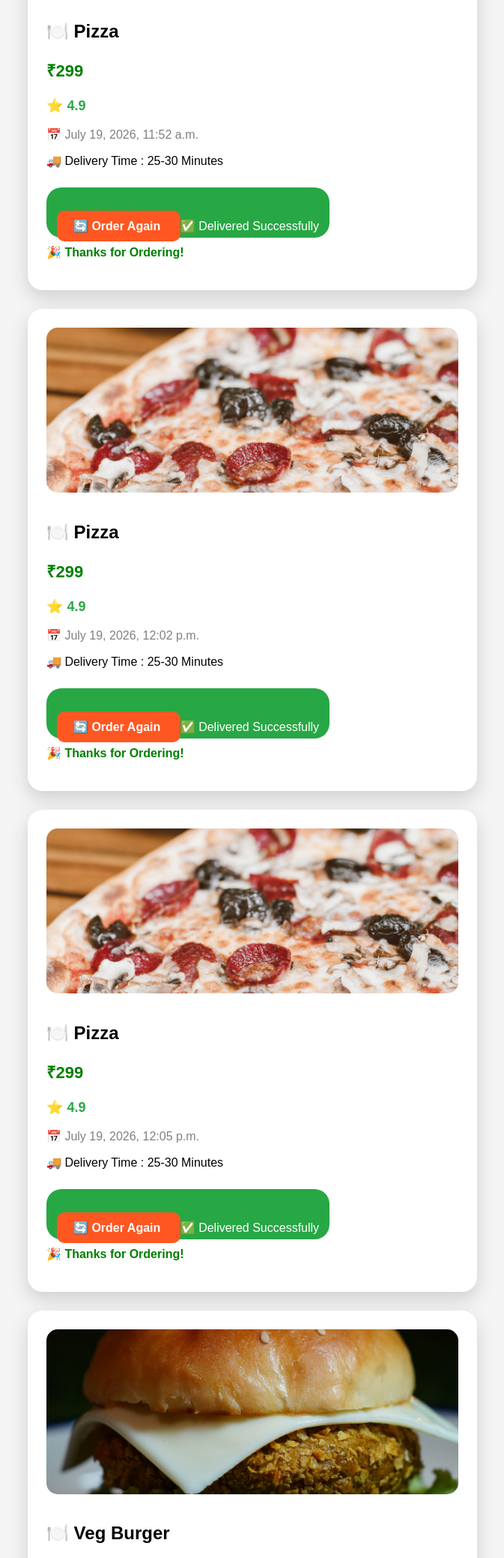
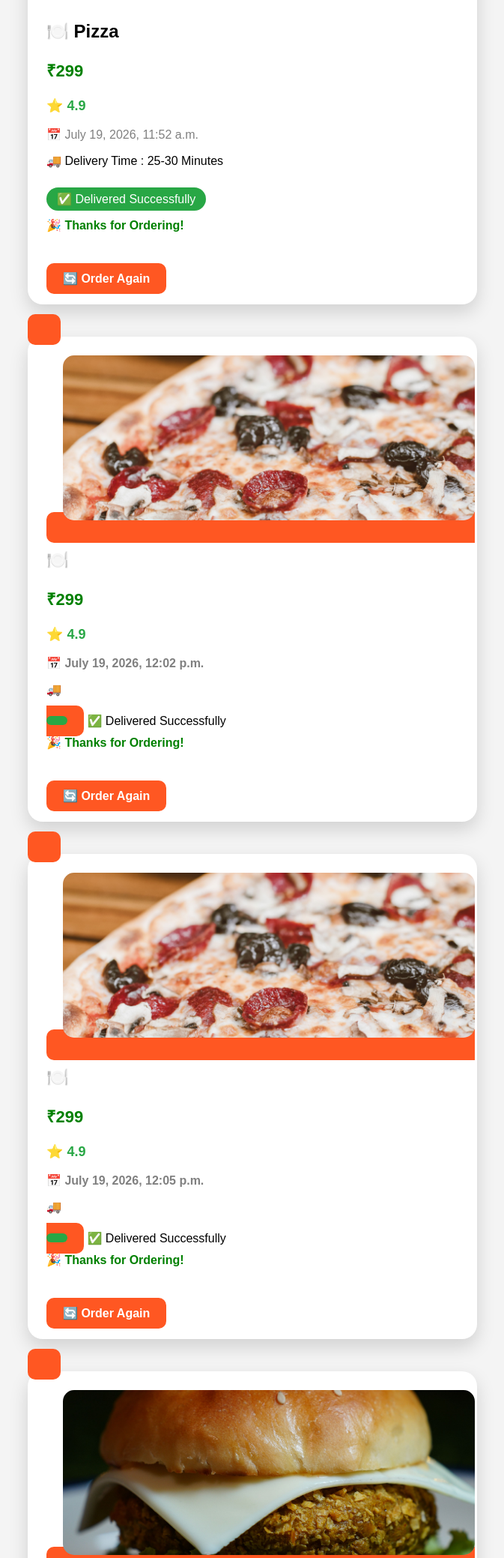
Before and after one commit to piyushtripathi2303-iii/fooddelivery, a Django app: template accounts/templates/accounts/orders.html in a window 1280 px wide. Shown: the part 388-2466 px from the top of the page at 75% size, without its empty margins (303-976 px from the left). Run offline with Django 5.2, Linux system fonts and the light colour scheme; the template is opened without the code that fills it: values that come from a table or form of the project are taken from there, others are empty; data comes from the database, SQL or seed files in the repository.

Commit message:
Update orders.html

```diff
--- a/accounts/templates/accounts/orders.html
+++ b/accounts/templates/accounts/orders.html
@@ -113,7 +113,16 @@
 <p>🚚 Delivery Time : 25-30 Minutes</p>
 
 <span class="status">
-    <br><br>
+
+
+</a>
+✅ Delivered Successfully
+</span>
+
+<p style="margin-top:10px;color:green;font-weight:bold;">
+🎉 Thanks for Ordering!
+</p>
+<br><br>
 
 <a href="/add-to-cart/{{ order.food.id }}"
 style="
@@ -126,15 +135,6 @@
 ">
 
 🔄 Order Again
-
-</a>
-✅ Delivered Successfully
-</span>
-
-<p style="margin-top:10px;color:green;font-weight:bold;">
-🎉 Thanks for Ordering!
-</p>
-
 </div>
 
 {% endfor %}
```
